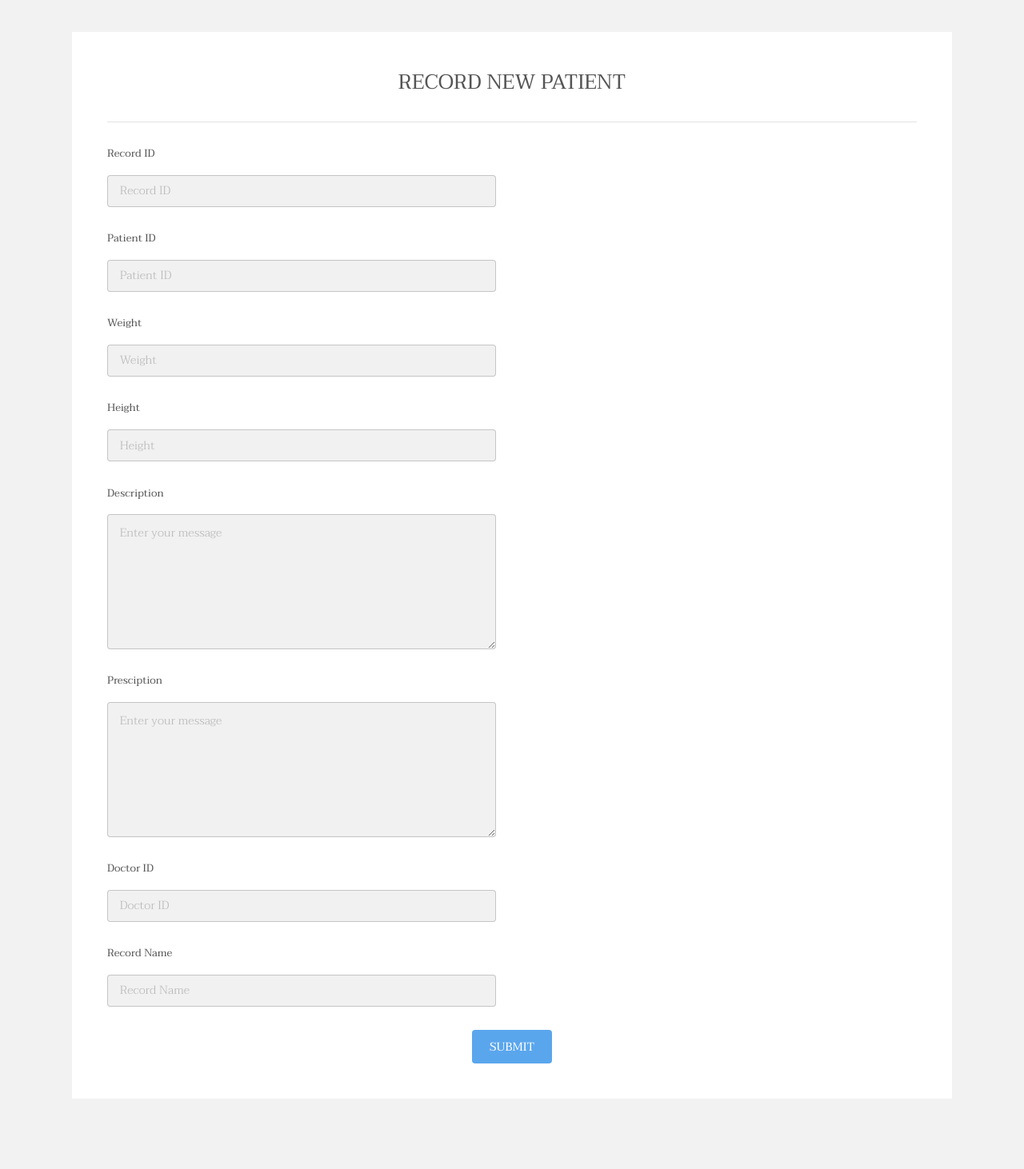
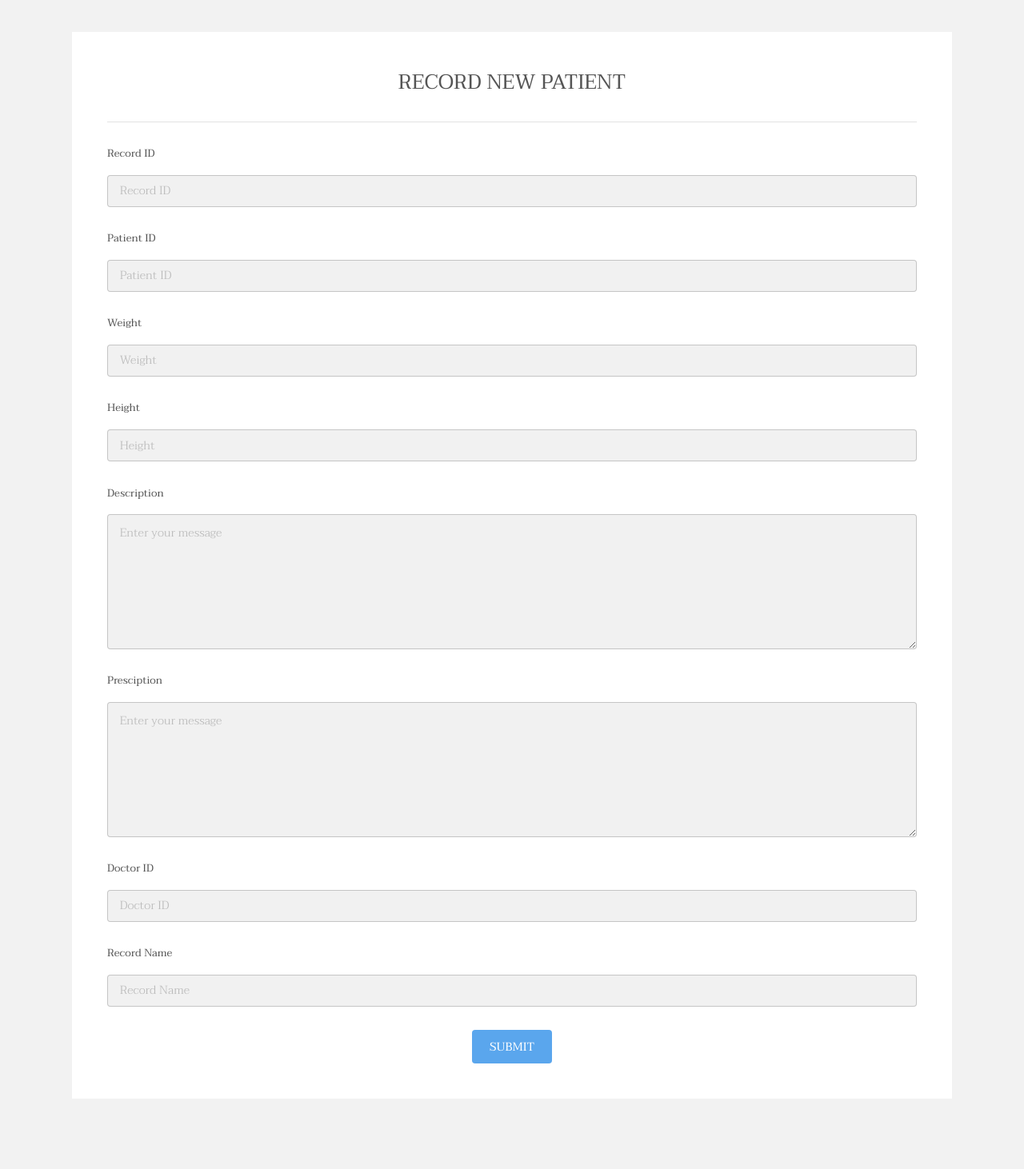
Before and after one commit to benzkjy/Geek, a PHP site: page /record.html in a window 1280 px wide. Shown: the part 48-1510 px from the top of the page at 80% size. Run offline with PHP 8.4, Linux system fonts and the light colour scheme; some libraries are stand-ins or nearby versions.

Commit message:
edited css record

```diff
--- a/assets/css/main.css
+++ b/assets/css/main.css
@@ -2024,7 +2024,7 @@
 
 			form .field.half {
 				display: inline-block;
-				width: 48%;
+				width: 100%;
 			}
 
 				form .field.half.first {
```
